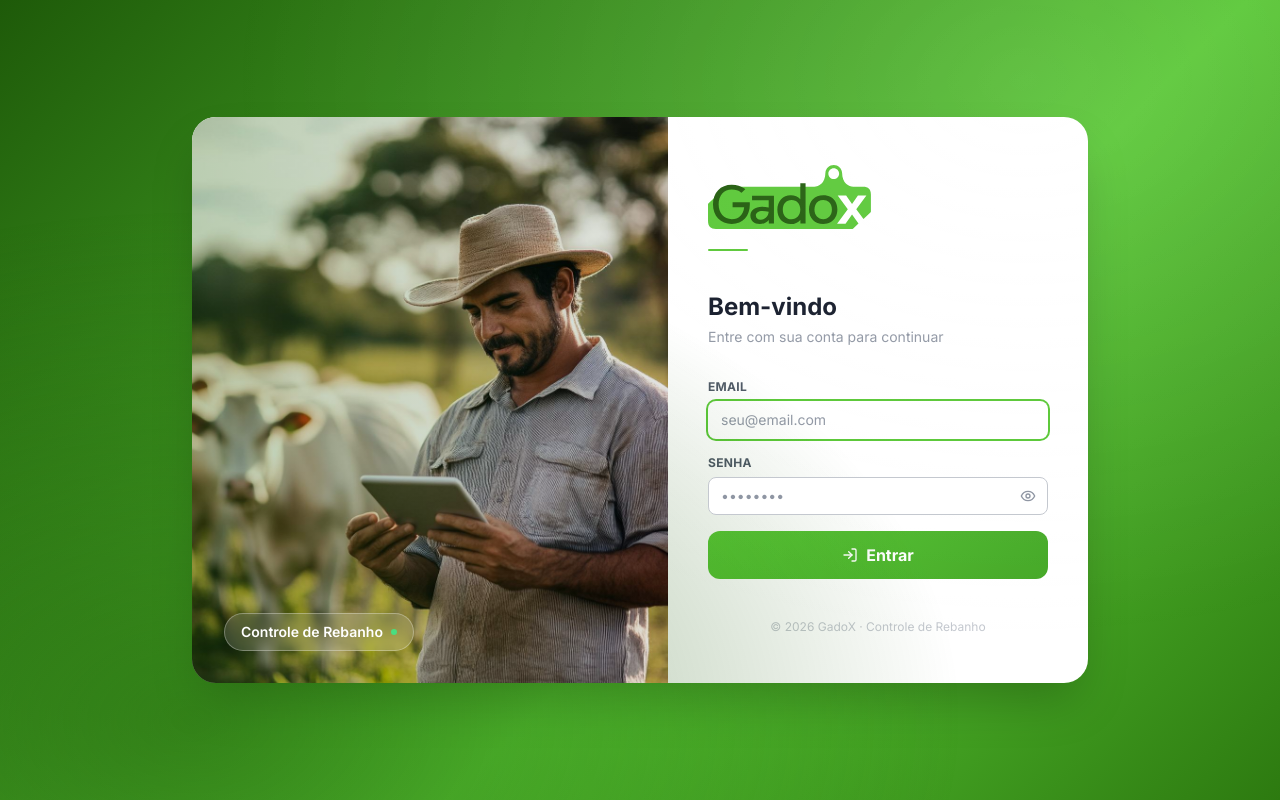
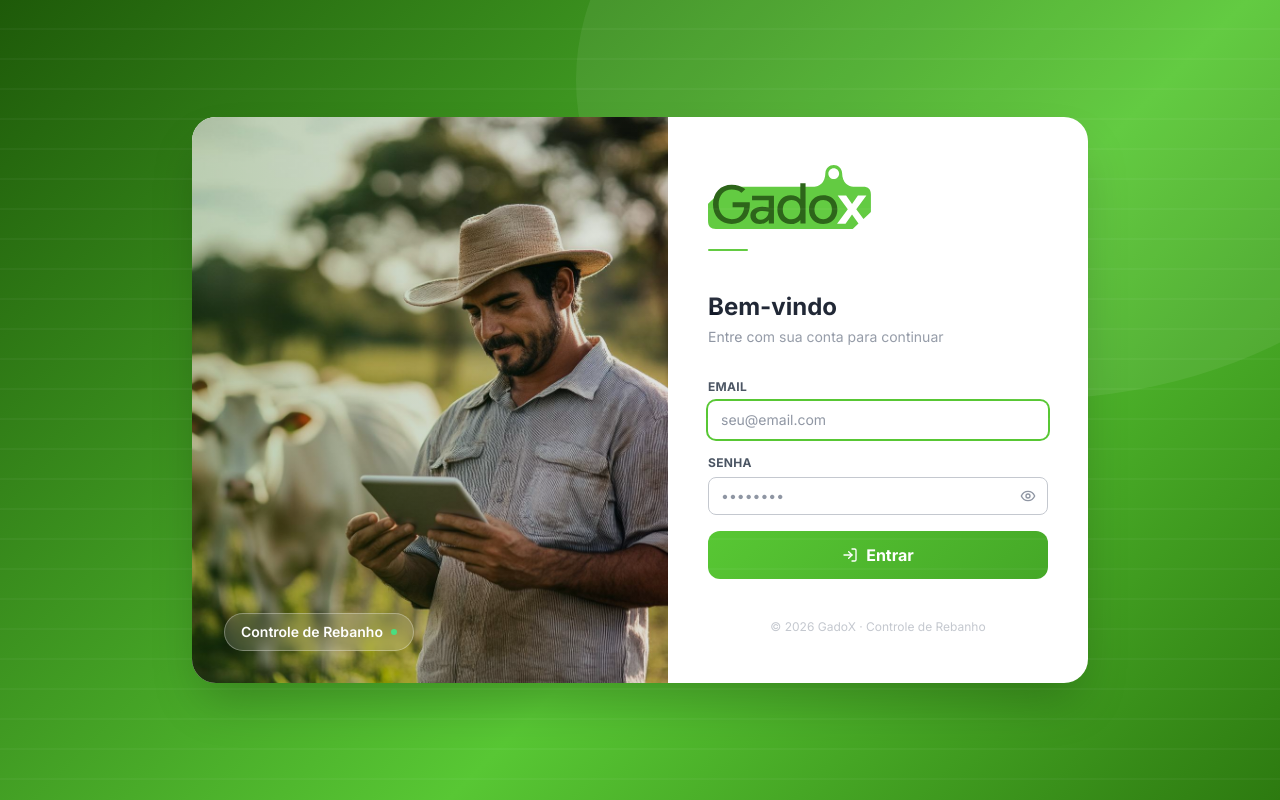
Before and after one commit to gadox-com/app, a React (Vite) app: page / in a window 1280 px wide. Built offline with nearby package versions, Linux system fonts and the light colour scheme.

Commit message:
grid em svg no login

```diff
--- a/src/pages/Login.jsx
+++ b/src/pages/Login.jsx
@@ -28,20 +28,17 @@ export default function Login({ onLogin }) {
   }
 
   return (
-    <div className="min-h-screen flex items-center justify-center p-6" style={{
-      backgroundImage: 'linear-gradient(135deg, #1E5A09 0%, #58C734 60%, #2d7a10 100%), repeating-linear-gradient(0deg, transparent, transparent 28px, rgba(255,255,255,0.06) 28px, rgba(255,255,255,0.06) 29px)',
-      position: 'relative',
-    }}>
-      {/* Brilho suave no canto superior direito */}
-      <div style={{
-        position: 'absolute', inset: 0, pointerEvents: 'none',
-        background: 'radial-gradient(ellipse at 80% 10%, rgba(255,255,255,0.10) 0%, transparent 55%)',
-      }} />
-      {/* Brilho suave no canto inferior esquerdo */}
-      <div style={{
-        position: 'absolute', inset: 0, pointerEvents: 'none',
-        background: 'radial-gradient(ellipse at 15% 90%, rgba(30,90,9,0.5) 0%, transparent 50%)',
-      }} />
+    <div className="min-h-screen flex items-center justify-center p-6" style={{ background: 'linear-gradient(135deg, #1E5A09 0%, #58C734 60%, #2d7a10 100%)', position: 'relative' }}>
+      {/* Linhas horizontais via SVG */}
+      <svg style={{ position:'absolute', inset:0, width:'100%', height:'100%', pointerEvents:'none' }} xmlns="http://www.w3.org/2000/svg">
+        <defs>
+          <pattern id="lines" x="0" y="0" width="100%" height="30" patternUnits="userSpaceOnUse">
+            <line x1="0" y1="29" x2="10000" y2="29" stroke="rgba(255,255,255,0.07)" strokeWidth="1"/>
+          </pattern>
+        </defs>
+        <rect width="100%" height="100%" fill="url(#lines)"/>
+        <ellipse cx="80%" cy="10%" rx="35%" ry="40%" fill="rgba(255,255,255,0.07)"/>
+      </svg>
       <div className="w-full max-w-4xl bg-white rounded-3xl overflow-hidden flex shadow-2xl" style={{ minHeight: '520px' }}>
 
         {/* ESQUERDA — foto */}
```
